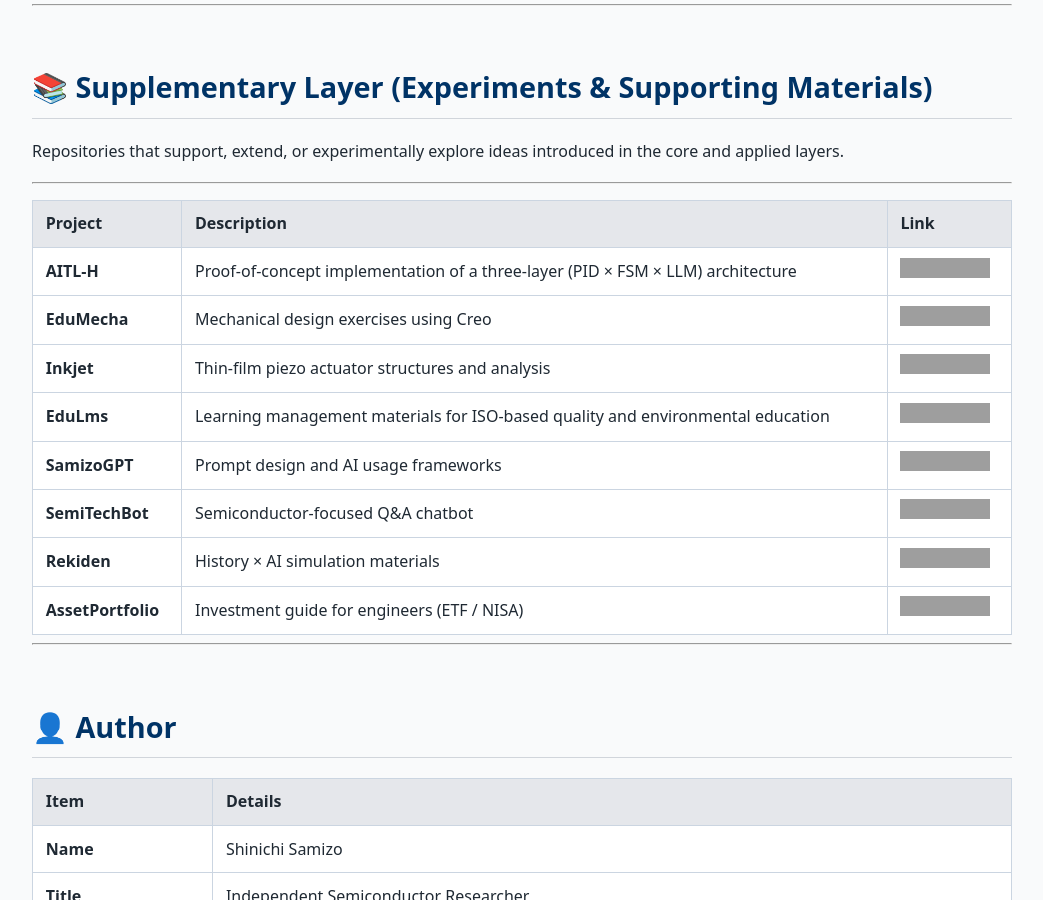
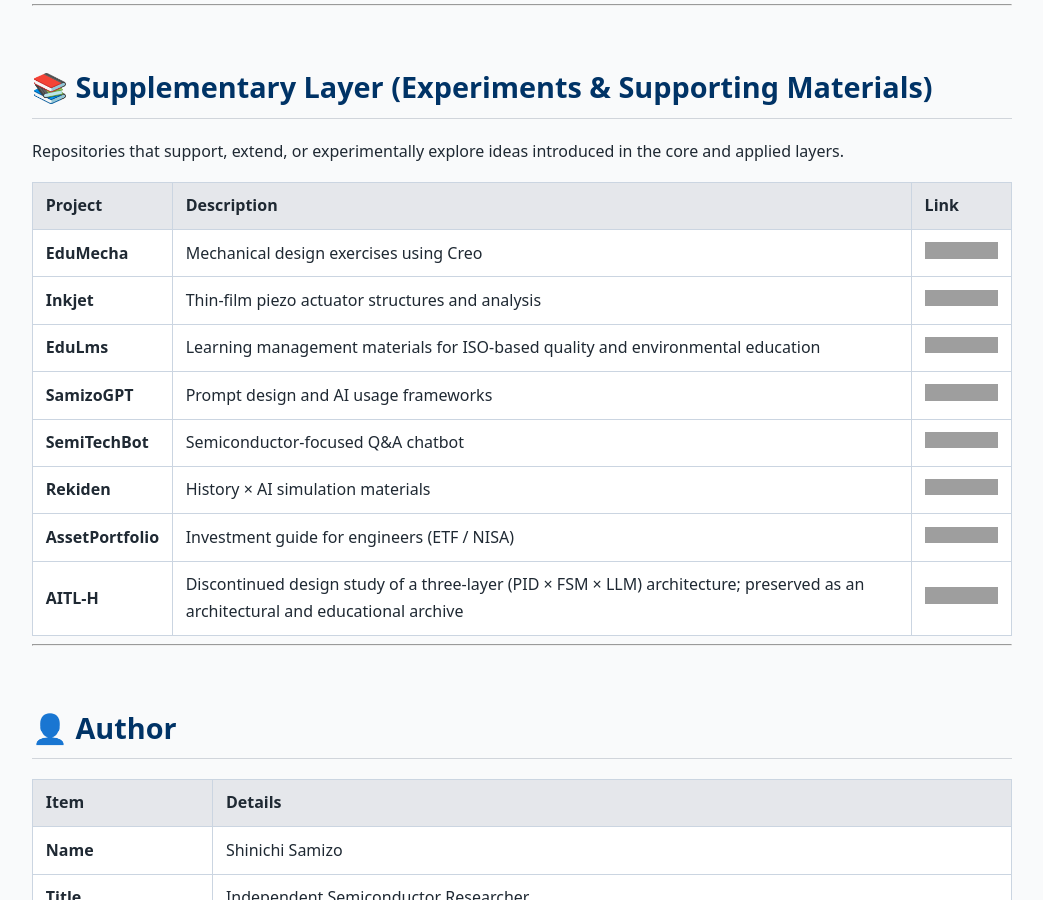
Before and after one commit to Samizo-AITL/Samizo-AITL.github.io, a Jekyll site: the page built from en/index.md, in a window 1280 px wide and 900 px high, scrolled down 3926 px, cut to the strip 0-900 px from the top of the window. Shown: the whole strip, without its empty margins (118-1161 px from the left). Built offline with Jekyll 4.4.1, drawn with Linux system fonts in a browser that asks for light colours; grey boxes are pictures that could not be loaded.

Commit message:
Update index.md

```diff
--- a/en/index.md
+++ b/en/index.md
@@ -159,11 +159,8 @@
 # 📚 Supplementary Layer (Experiments & Supporting Materials)
 Repositories that support, extend, or experimentally explore ideas introduced in the core and applied layers.
 
----
-
 | Project | Description | Link |
 |--------|-------------|------|
-| **AITL-H** | Proof-of-concept implementation of a three-layer (PID × FSM × LLM) architecture | [![Site](https://img.shields.io/badge/View-Site-brightgreen?logo=github)](https://samizo-aitl.github.io/AITL-H/) |
 | **EduMecha** | Mechanical design exercises using Creo | [![Site](https://img.shields.io/badge/View-Site-brightgreen?logo=github)](https://samizo-aitl.github.io/EduMecha/) |
 | **Inkjet** | Thin-film piezo actuator structures and analysis | [![Site](https://img.shields.io/badge/View-Site-brightgreen?logo=github)](https://samizo-aitl.github.io/Inkjet/) |
 | **EduLms** | Learning management materials for ISO-based quality and environmental education | [![Site](https://img.shields.io/badge/View-Site-brightgreen?logo=github)](https://samizo-aitl.github.io/EduLms/) |
@@ -171,6 +168,7 @@
 | **SemiTechBot** | Semiconductor-focused Q&A chatbot | [![Site](https://img.shields.io/badge/View-Site-brightgreen?logo=github)](https://samizo-aitl.github.io/SamizoGPT_SemiTechBot/) |
 | **Rekiden** | History × AI simulation materials | [![Site](https://img.shields.io/badge/View-Site-brightgreen?logo=github)](https://samizo-aitl.github.io/Rekiden/) |
 | **AssetPortfolio** | Investment guide for engineers (ETF / NISA) | [![Site](https://img.shields.io/badge/View-Site-brightgreen?logo=github)](https://samizo-aitl.github.io/AssetPortfolio-StartGuide/) |
+| **AITL-H** | Discontinued design study of a three-layer (PID × FSM × LLM) architecture; preserved as an architectural and educational archive | [![Archive](https://img.shields.io/badge/View-Archive-lightgrey?logo=github)](https://samizo-aitl.github.io/AITL-H/) |
 
 ---
 
```
